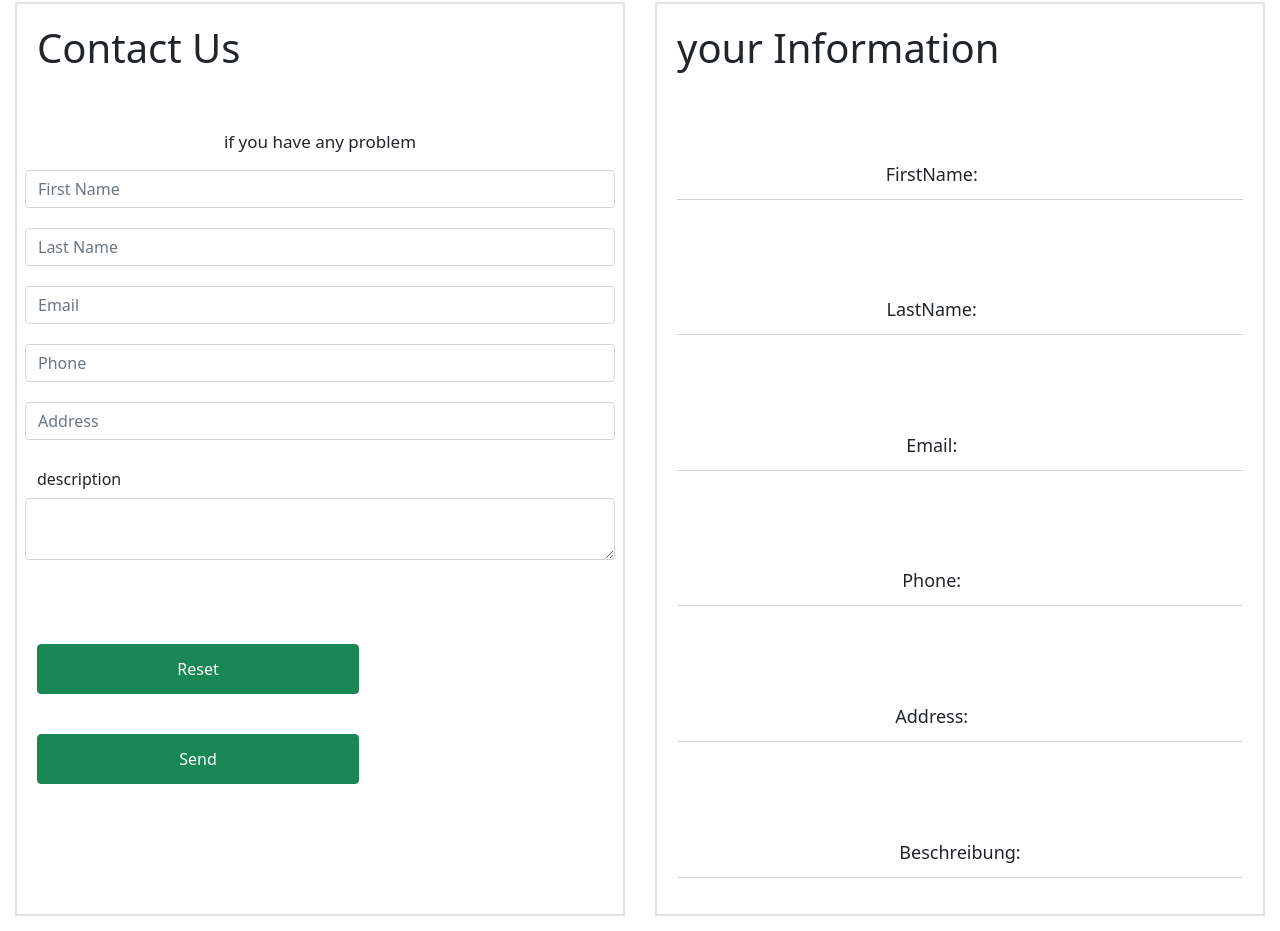
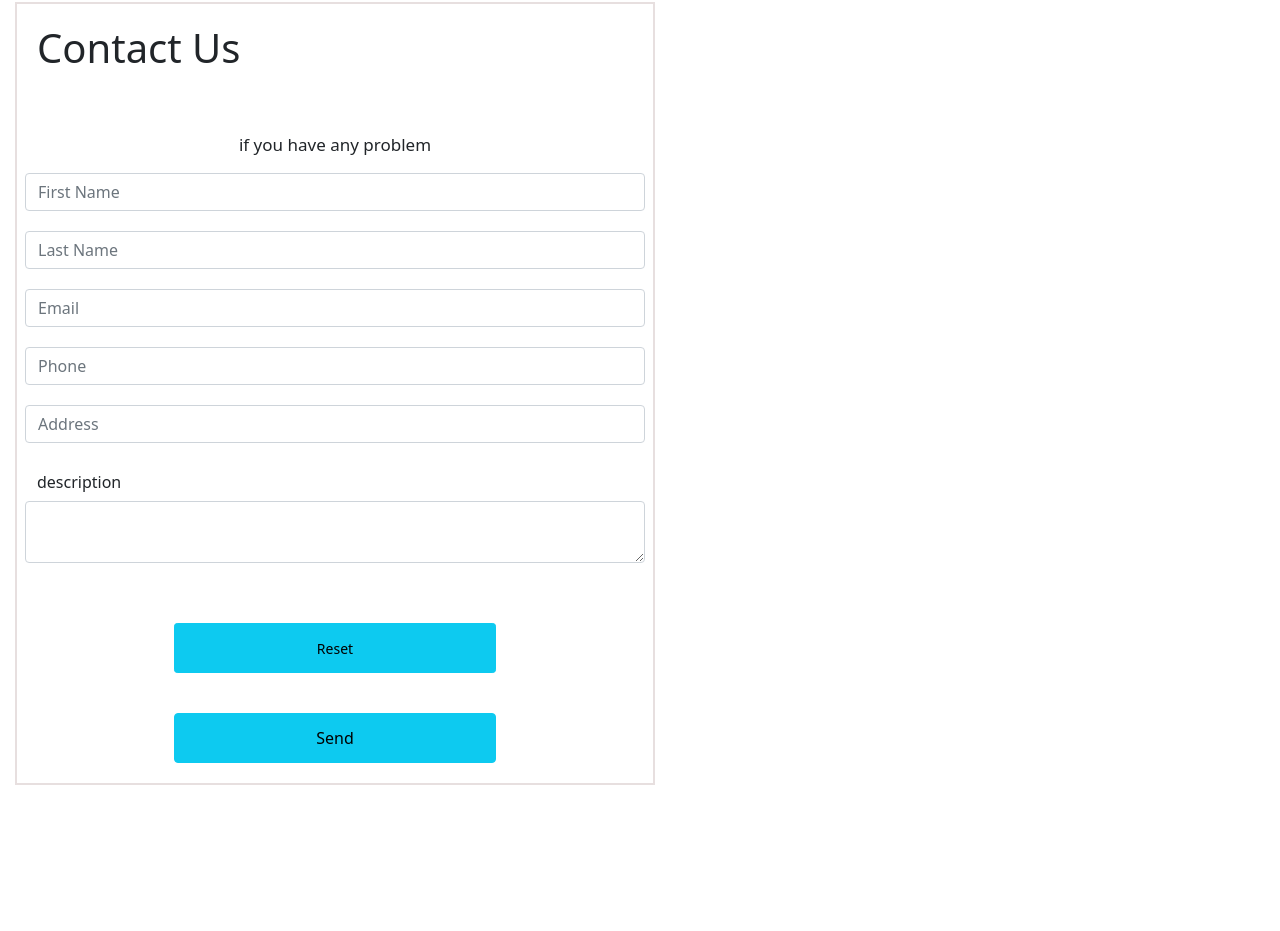
Before and after one commit to FbW47-2/ZeitErfassungApp, a React (Create React App) app in the folder zeiterfassung/: page / in a window 1280 px wide. Shown: the part 3295-4226 px from the top of the page. After the commit the page ends 4095 px from the top, so only its background shows below. Built offline with nearby package versions, Linux system fonts and the light colour scheme.

Commit message:
display Contact Info

```diff
--- a/zeiterfassung/src/Pages/Contact.jsx
+++ b/zeiterfassung/src/Pages/Contact.jsx
@@ -2,186 +2,28 @@ import React from 'react';
 import "./Contact.css";
 import NavBar from "../NavBar"
 import { Button, Input, Form , FormGroup, Label, Row, Col} from 'reactstrap';
-
-/*
-function Contact() {
-    return (
-        <div>
+import DisplayContact from "./DisplayContact.js";
+import InputContact from "./InputContact";
 
 
+const init ={
+  "firstName" : "",
+  "lastName" : "",
+  "email" : "",
+  "phone" : "",
+  "address" : "",
+  "description" : ""
+}
 
-            <Form class="contact-form" action="index.html" method="post">
-
-
-
-
-                <FormGroup>
-
-
-                <Input type="text" class="contact-form-text" placeholder="First Name"/>
-
-
-                <Input type="text" class="contact-form-text" placeholder="Last Name"/>
-
-
-                <Input type="email" class="contact-form-text" placeholder="Email"/>
-
-
-                <Input type="text" class="contact-form-text" placeholder="Your phone"/>
-
-                <Input type="text" class="contact-form-text" placeholder=" Address"/>
-
-
-                <Label for="exampleText</NavBar>
-
-
-
-
-
-
-
-
-
-    )
-} */
 function Contact() {
-    let [firstName, setFirstName] = React.useState('');
-    let [lastName, setLastName] = React.useState('');
-    let [email, setEmail] = React.useState('');
-    let [phone, setPhone] = React.useState('');
-    let [address, setAddress] = React.useState('');
-    let [description, setDescription] = React.useState('');
-
-    let [submittedFirstName, setSubmittedFirstName] = React.useState('');
-    let [submittedLastName, setSubmittedLastName] = React.useState('');
-    let [submittedEmail, setSubmittedEmail] = React.useState('');
-    let [submittedPhone, setSubmittedPhone] = React.useState('');
-    let [submittedAddress, setSubmittedAddress] = React.useState('');
-    let [submittedDescription, setSubmittedDescription] = React.useState('');
-
-    const handleChangeFirstName = (event) => {
-      setFirstName(event.target.value);
-
-    }
-
-
-    const handleChangeLastName = (event) => {
-        setLastName(event.target.value);
-
-      }
-
-    const handleChangeEmail = (event) => {
-        setEmail(event.target.value);
-
-      }
-
-      const handleChangePhone = (event) => {
-        setPhone(event.target.value);
-
-      }
-
-      const handleChangeAddress = (event) => {
-        setAddress(event.target.value);
-
-      }
-
-
-    const handleDescriptionChange = (event) => {
-      setDescription(event.target.value);
-    }
-
-
-    const handleSubmit = (event) => {
-      event.preventDefault();
-      setSubmittedFirstName(firstName);
-      setSubmittedLastName(lastName);
-      setSubmittedEmail(email);
-      setSubmittedPhone(phone);
-      setSubmittedAddress(address);
-      setSubmittedDescription(description);
-      console.log("submit handled");
-
-
-    }
-
-
-  const handleReset = () => {
-
-    setFirstName('');
-    setLastName('');
-    setEmail('');
-    setPhone('');
-    setAddress('');
-    setDescription('');
-    console.log("reset handle");
-  }
+    let [contactInfo, setContactInfo] = React.useState(init);
+    let [displayInfo, setDisplayInfo] =React.useState(false);
 
     return (
       <>
       <NavBar/>
       <div className="main">
-
-
-
-        <Form class="contact-form " onReset={handleReset} onSubmit={handleSubmit}>
-
-        <h1>Contact Us</h1>
-            <p className="problem">if you have any problem</p>
-          <label>
-
-          <FormGroup className="row">
-
-          <Input type="text" class="contact-form-text" placeholder="First Name"
-          onChange={handleChangeFirstName} value={firstName}/>
-
-         <Input type="text" class="contact-form-text" placeholder="Last Name"
-          onChange={handleChangeLastName} value={lastName}/>
-
-        <Input type="email" class="contact-form-text" placeholder="Email" onChange={handleChangeEmail} value={email} />
-
-        <Input type="text" class="contact-form-text" placeholder="Phone" onChange={handleChangePhone} value={phone} />
-
-        <Input type="text" class="contact-form-text" placeholder="Address" onChange={handleChangeAddress} value={address} />
-
-        <Label for="exampleText" sm={2}> description</Label>
-
-        <Input type="textarea" name="text" id="exampleText"
-        value={description} onChange={handleDescriptionChange} />
-
-    </FormGroup>
-
-          </label>
-          <br />
-          <br />
-          <Button type="reset" class="btn" value="Reset" color="success">Reset</Button>
-          <Button type="submit" class="btn" value="Submit" color="success">Send</Button>
-
-
-        </Form>
-
-
-
-        <Form className="checkDiv">
-          <h1>your Information</h1>
-
-            <br />
-
-            <p className="info">FirstName: <span>{submittedFirstName}</span></p>
-            <br />
-
-            <p className="info">LastName: <span>{submittedLastName}</span></p>
-            <br />
-            <p className="info">Email: <span>{submittedEmail}</span></p>
-            <br />
-            <p className="info">Phone: <span>{submittedPhone}</span></p>
-            <br />
-            <p className="info">Address: <span>{submittedAddress}</span></p>
-            <br />
-            <p className="info">Beschreibung:<br></br> <br></br> {submittedDescription}</p>
-
-        </Form>
-
-
+       {displayInfo ?  <DisplayContact contactInfo = {contactInfo}/> : <InputContact setContactInfo = {setContactInfo} setDisplayInfo={setDisplayInfo} /> }
       </div>
       </>
     )
--- /dev/null
+++ b/zeiterfassung/src/Pages/DisplayContact.js
@@ -0,0 +1,46 @@
+import React from 'react'
+import { Button, Input, Form , FormGroup, Label, Row, Col} from 'reactstrap';
+import { Redirect } from 'react-router-dom'
+
+
+
+function DisplayContact({contactInfo}) {
+    console.log(contactInfo);
+
+
+    const handleSubmit = () => {
+        alert("Ihre Daten wurden erfolgreich übertragen");
+        <Redirect to='/'s />
+    }
+
+
+
+    return (
+
+         <Form className="checkDiv">
+          <h1>your Information</h1>
+
+            <br />
+
+            <p className="info">FirstName: <span>{contactInfo.firstName}</span></p>
+            <br />
+
+            <p className="info">LastName: <span>{contactInfo.lastName}</span></p>
+            <br />
+            <p className="info">Email: <span>{contactInfo.email}</span></p>
+            <br />
+            <p className="info">Phone: <span>{contactInfo.phone}</span></p>
+            <br />
+            <p className="info">Address: <span>{contactInfo.address}</span></p>
+            <br />
+            <p className="info-Beschreibung">Beschreibung:<div className="text">
+                                 {contactInfo.description}</div> </p>
+            <Button type="submit" class="btn" value="Submit" color="info" onClick={handleSubmit}>Send</Button>
+
+        </Form>
+
+
+    )
+}
+
+export default DisplayContact
--- /dev/null
+++ b/zeiterfassung/src/Pages/InputContact.jsx
@@ -0,0 +1,123 @@
+import React from 'react';
+//import "./Contact.css";
+import NavBar from "../NavBar"
+import { Button, Input, Form , FormGroup, Label, Row, Col} from 'reactstrap';
+
+
+
+function InputContact({setContactInfo, setDisplayInfo}) {
+    let [firstName, setFirstName] = React.useState('');
+    let [lastName, setLastName] = React.useState('');
+    let [email, setEmail] = React.useState('');
+    let [phone, setPhone] = React.useState('');
+    let [address, setAddress] = React.useState('');
+    let [description, setDescription] = React.useState('');
+    //let [contactInfo, setContactInfo] =React.useState(init);
+    //let [showInfo, setShowInfo] =React.useState(false);
+
+
+    const handleChangeFirstName = (event) => {
+      setFirstName(event.target.value);
+    }
+
+    const handleChangeLastName = (event) => {
+        setLastName(event.target.value);
+      }
+
+    const handleChangeEmail = (event) => {
+        setEmail(event.target.value);
+      }
+
+      const handleChangePhone = (event) => {
+        setPhone(event.target.value);
+      }
+
+      const handleChangeAddress = (event) => {
+        setAddress(event.target.value);
+      }
+
+
+    const handleDescriptionChange = (event) => {
+      setDescription(event.target.value);
+    }
+
+
+    const handleSubmit = (event) => {
+      event.preventDefault();
+      console.log("submit handled");
+      /* object mit allem prop zusammen bauen */
+
+      const contactInfo ={
+        "firstName" : firstName,
+        "lastName" : lastName,
+        "email" : email,
+        "phone" : phone,
+        "address" : address,
+        "description" : description
+      }
+
+      setContactInfo(contactInfo);
+      setDisplayInfo(true);
+    }
+
+
+
+
+  const handleReset = () => {
+
+    setFirstName('');
+    setLastName('');
+    setEmail('');
+    setPhone('');
+    setAddress('');
+    setDescription('');
+    console.log("reset handle");
+  }
+
+    return (
+
+        <Form class="contact-form " onReset={handleReset} onSubmit={handleSubmit}>
+
+        <h1>Contact Us</h1>
+            <p className="problem">if you have any problem</p>
+
+
+          <FormGroup className="row">
+
+          <Input type="text" class="contact-form-text" placeholder="First Name"
+          onChange={handleChangeFirstName} value={firstName}/>
+
+         <Input type="text" class="contact-form-text" placeholder="Last Name"
+          onChange={handleChangeLastName} value={lastName}/>
+
+        <Input type="email" class="contact-form-text" placeholder="Email" onChange={handleChangeEmail} value={email} />
+
+        <Input type="text" class="contact-form-text" placeholder="Phone" onChange={handleChangePhone} value={phone} />
+
+        <Input type="text" class="contact-form-text" placeholder="Address" onChange={handleChangeAddress} value={address} />
+
+        <Label for="exampleText" sm={2}> description</Label>
+
+        <Input type="textarea" name="text" id="exampleText"
+        value={description} onChange={handleDescriptionChange} />
+
+
+        <Button type="reset" class="btn" value="Reset" color="info"  size="sm">Reset</Button>
+
+        <Button type="submit" class="btn" value="Submit" color="info" >Send</Button>
+
+    </FormGroup>
+
+
+        </Form>
+
+
+
+
+
+
+    )
+  }
+
+
+export default InputContact
```
Also changed, not shown: 1 other file (tests, documents, lock files or other folders).
